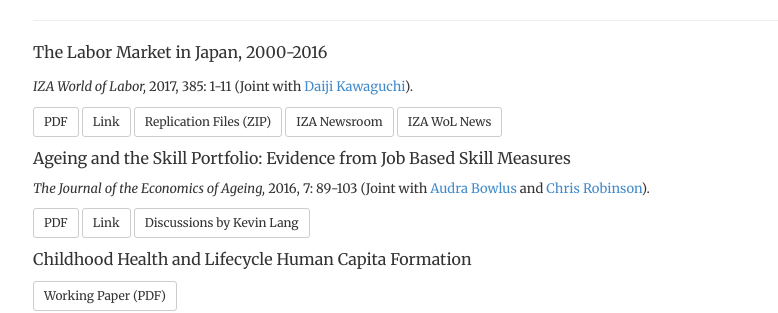
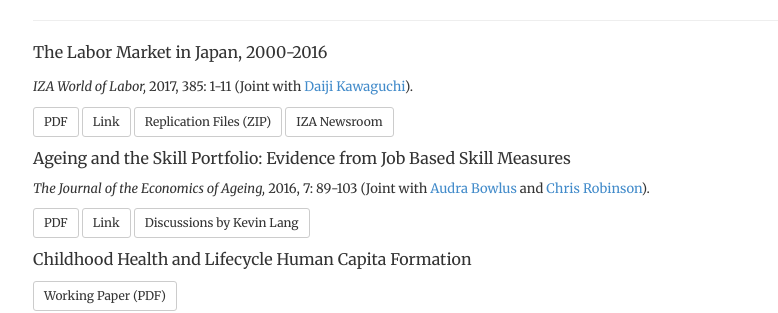
Before and after one commit to morihiroaki/morihiroaki.github.io, a Jekyll site: the page built from index.html, in a window 1280 px wide. Shown: the part 467-780 px from the top of the page, without its empty margins (232-1010 px from the left). Built offline with Jekyll 4.4.1, drawn with Linux system fonts in a browser that asks for light colours.

Commit message:
Update index.html

```diff
--- a/index.html
+++ b/index.html
@@ -35,8 +35,7 @@
 <p><a href="./files/Kawaguchi_Mori_2017_WoL.pdf" target="_blank" class="btn btn-default btn-sm" role="button">PDF</a>
 <a href="https://wol.iza.org/articles/the-labor-market-in-japan/long" target="_blank" class="btn btn-default btn-sm" role="button">Link</a>
 <a href="./files/KM17_WoL.zip" class="btn btn-default btn-sm" target="_blank" role="button">Replication Files (ZIP)</a>
-<a href="http://newsroom.iza.org/en/2017/09/28/the-labor-market-in-japan-2000-2016-a-role-model-for-aging-societies-across-the-globe/" target="_blank" class="btn btn-default btn-sm" role="button">IZA Newsroom</a>
-<a href="https://wol.iza.org/news/aging-population-japans-biggest-challenge-re-elected-shinzo-abe-sets-out-priorities" target="_blank" class="btn btn-default btn-sm" role="button">IZA WoL News</a></p>
+<a href="https://newsroom.iza.org/en/archive/research/the-labor-market-in-japan-2000-2016-a-role-model-for-aging-societies-across-the-globe/" target="_blank" class="btn btn-default btn-sm" role="button">IZA Newsroom</a>
 
 <p><font size="3">Ageing and the Skill Portfolio: Evidence from Job Based Skill Measures</font></p>
 <p><font size="2"><i>The Journal of the Economics of Ageing,</i> 2016, 7: 89-103 (Joint with <a href="http://economics.uwo.ca/people/faculty/bowlus.html" target="_blank" title="Link">Audra Bowlus</a> and <a href="http://economics.uwo.ca/people/faculty/robinson.html" target="_blank" title="Link">Chris Robinson</a>). </p>
```
